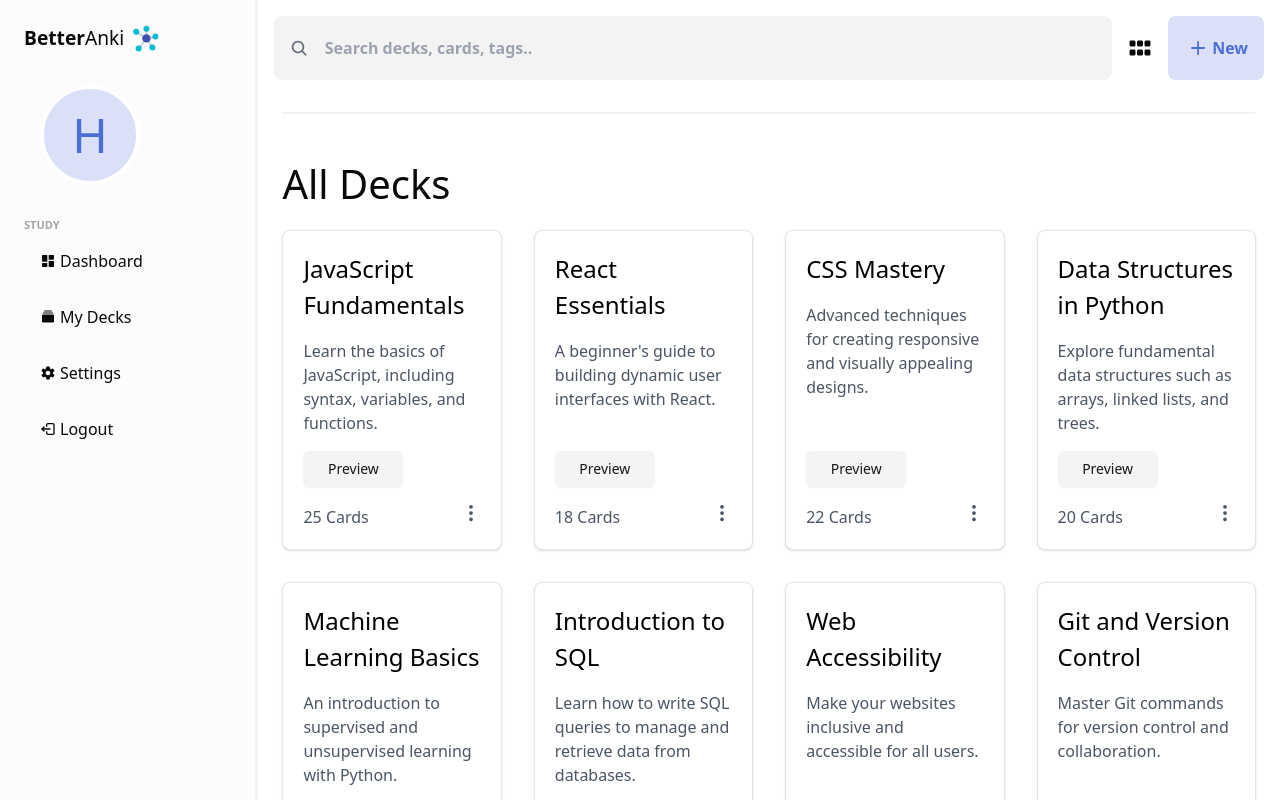
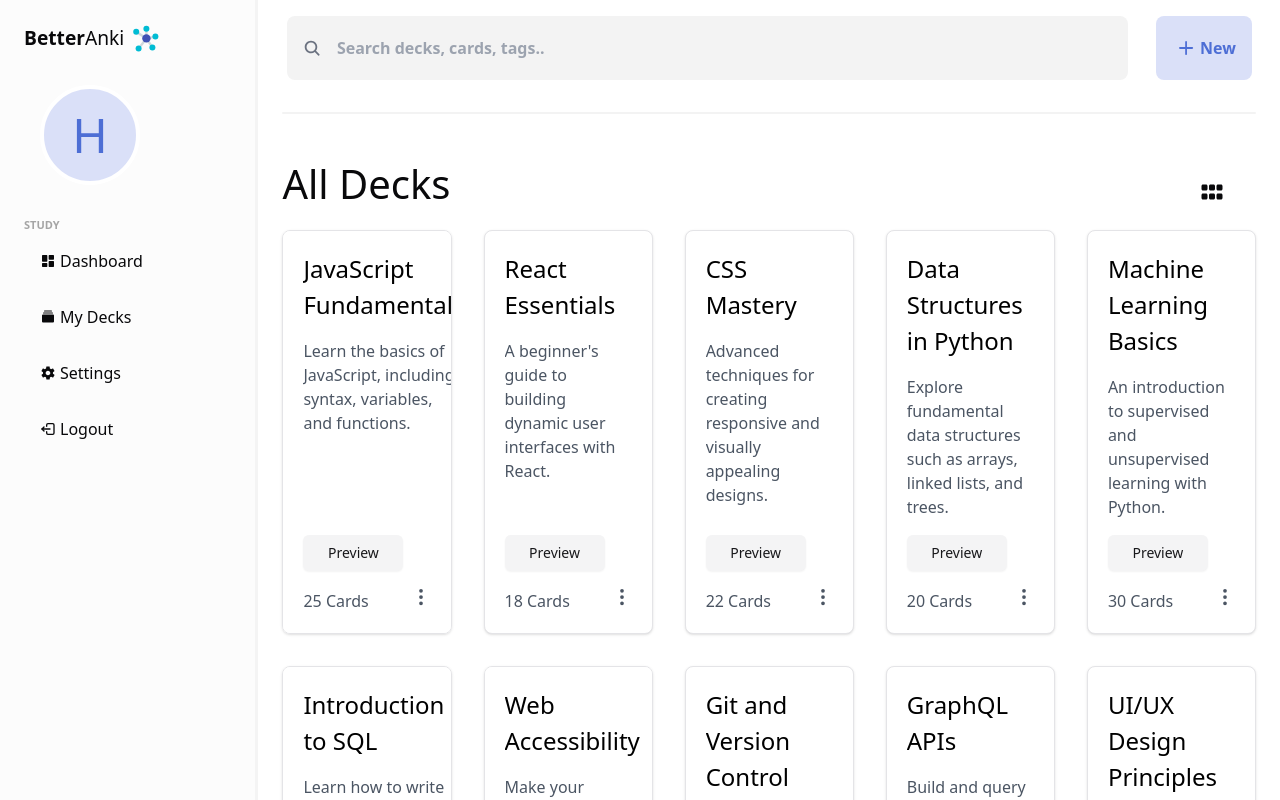
Before and after one commit to Hritvik-Mohan/better-anki, a Next.js app: page /dashboard in a window 1280 px wide. Both pictures are taken after a click on the button "My Decks". Shown: the top 800 px of the page. Built offline with nearby package versions, Linux system fonts and the light colour scheme.

Commit message:
Place toggle button at the correct place

```diff
--- a/src/components/dashboard_components/DeckCard.tsx
+++ b/src/components/dashboard_components/DeckCard.tsx
@@ -41,7 +41,7 @@ const DeckCard: React.FC<DeckCardProps> = ({
         className={
           isGridLayout
             ? "flex flex-wrap border border-solid hover:bg-[#fbfcff] p-5 rounded-lg justify-between text-gray-600 h-full w-full overflow-auto"
-            : "flex border border-solid hover:bg-[#edf1ff] p-4 rounded-lg items-center justify-between text-gray-600"
+            : "border border-solid hover:bg-[#edf1ff] p-4 rounded-lg items-center justify-between text-gray-600"
         }
       >
         <div className={isGridLayout ? "" : "w-full pl-4 pt-4 pb-4"}>
--- a/src/components/dashboard_components/Decks.tsx
+++ b/src/components/dashboard_components/Decks.tsx
@@ -10,7 +10,7 @@ export default function Decks({}) {
     <div
       className={`transition-all duration-500 ease-in-out ${
         isGridLayout
-          ? "grid grid-cols-1 sm:grid-cols-2 md:grid-cols-3 lg:grid-cols-4 gap-8"
+          ? "grid grid-cols-[repeat(auto-fit,_minmax(150px,_1fr))] gap-8"
           : "flex flex-col gap-4"
       }`}
     >
--- a/src/components/dashboard_components/Main.tsx
+++ b/src/components/dashboard_components/Main.tsx
@@ -3,9 +3,11 @@ import HeatMap from "./headmap/HeatMap";
 import decksData from "@/utils/decksData";
 import DeckCard from "./DeckCard";
 import { useLayoutContext } from "@/context/LayoutContext";
+import { FaGripHorizontal } from "react-icons/fa";
+import { LuStretchHorizontal } from "react-icons/lu";
 
 export default function Main() {
-  const { isGridLayout } = useLayoutContext();
+  const { isGridLayout, toggleLayout } = useLayoutContext();
   return (
     <div className="p-6">
       <div className="text-[2.5rem] mb-4">Dashboard</div>
@@ -15,7 +17,20 @@ export default function Main() {
         <HeatMap />
       </div>
       <div className="p-6">
-        <div className="text-[2rem] font-thin">Current working decks</div>
+        <div className="flex justify-between items-center pr-[2rem">
+          <div className="text-[2rem] font-thin">Current working decks</div>
+              <div className="flex items-center" onClick={toggleLayout}>
+                {isGridLayout ? (
+                  <button>
+                    <FaGripHorizontal size="1.5rem" />
+                  </button>
+                ) : (
+                  <button>
+                    <LuStretchHorizontal size="1.5rem" />
+                  </button>
+                )}
+              </div>
+        </div>
         <div className="flex justify-center my-4 h-[2px] rounded-lg bg-[rgba(243,243,243,1)]"></div>
         <div
           className={`transition-all duration-500 ease-in-out ${
--- a/src/components/dashboard_components/MyDecks.tsx
+++ b/src/components/dashboard_components/MyDecks.tsx
@@ -1,10 +1,27 @@
 import React from "react";
 import Decks from "./Decks";
+import { useLayoutContext } from "@/context/LayoutContext";
+import { FaGripHorizontal } from "react-icons/fa";
+import { LuStretchHorizontal } from "react-icons/lu";
 
 export default function MyDecks() {
+  const { isGridLayout, toggleLayout } = useLayoutContext();
   return (
     <div className="p-6">
-      <div className="text-[2.5rem] mb-4">All Decks</div>
+      <div className="flex justify-between items-center pr-[2rem]">
+        <div className="text-[2.5rem] mb-4">All Decks</div>
+            <div className="flex items-center" onClick={toggleLayout}>
+              {isGridLayout ? (
+                <button>
+                  <FaGripHorizontal size="1.5rem" />
+                </button>
+              ) : (
+                <button>
+                  <LuStretchHorizontal size="1.5rem" />
+                </button>
+              )}
+            </div>
+      </div>
       <Decks />
     </div>
   );
--- a/src/components/dashboard_components/Navbar.tsx
+++ b/src/components/dashboard_components/Navbar.tsx
@@ -1,9 +1,6 @@
 import React from "react";
 import { IoSearch } from "react-icons/io5";
 import { IoIosAdd } from "react-icons/io";
-import { FaGripHorizontal } from "react-icons/fa";
-import { LuStretchHorizontal } from "react-icons/lu";
-import { useLayoutContext } from "@/context/LayoutContext";
 import useIsMobile from "@/utils/useIsMobile";
 import {
   DropdownMenu,
@@ -14,7 +11,6 @@ import {
 import { FcMindMap } from "react-icons/fc";
 
 export default function Navbar() {
-  const { isGridLayout, toggleLayout } = useLayoutContext();
   const isMobile = useIsMobile();
   // const handleLayout = () => {
   //   if (isGridLayout == true) setIsGridLayout(false);
@@ -37,19 +33,7 @@ export default function Navbar() {
             placeholder={isMobile ? "Search" :"Search decks, cards, tags.."}
           />
         </div>
-        {!isMobile && (
-          <div className="flex items-center" onClick={toggleLayout}>
-            {isGridLayout ? (
-              <button>
-                <FaGripHorizontal size="1.5rem" />
-              </button>
-            ) : (
-              <button>
-                <LuStretchHorizontal size="1.5rem" />
-              </button>
-            )}
-          </div>
-        )}
+
         <div>
           <DropdownMenu>
               <DropdownMenuTrigger className="flex items-center justify-center min-w-[6rem] max-w-[6rem] bg-[rgba(218,224,248,1)] hover:bg-[rgb(201,211,252)] text-[rgba(77,110,213,1)] w-[15%] p-4 rounded-lg font-semibold">
```
